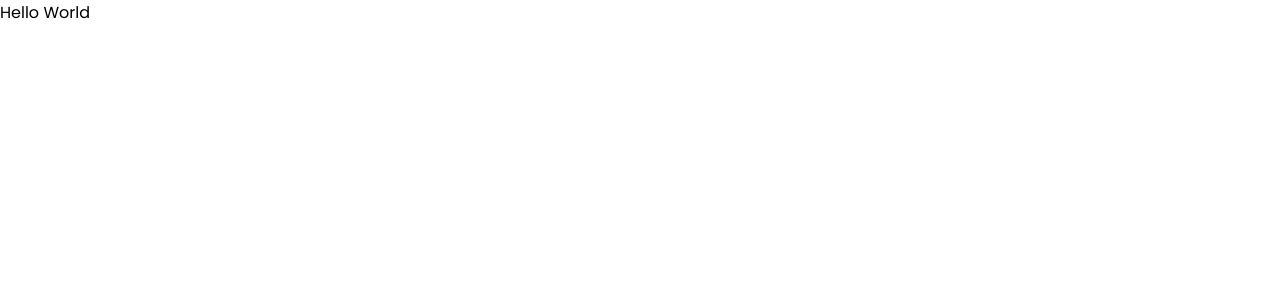
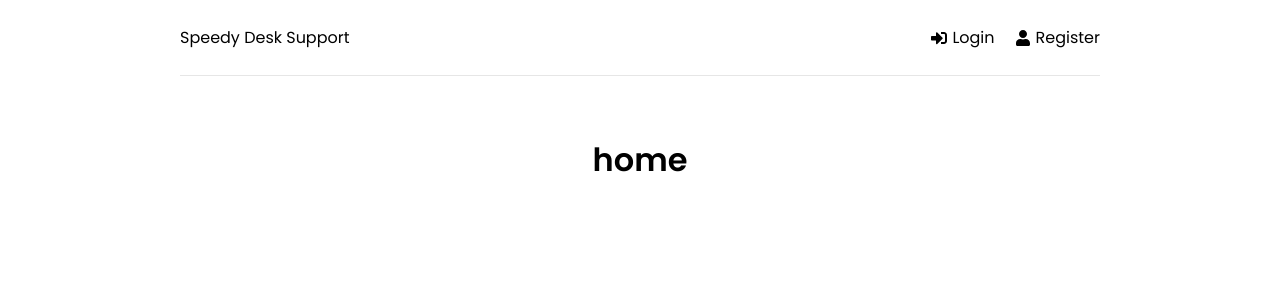
Before and after one commit to luispellizzon/speedy-support-ticket-app, a React (Create React App) app in the folder frontend/: page / in a window 1280 px wide. Shown: the top 300 px of the page. Built offline with nearby package versions, Linux system fonts and the light colour scheme.

Commit message:
First Pages created: Home, Login, Register & Header with navigation to Login or Register. Sign Out will show when we implement login user, so it will appear when user is logged in

```diff
--- a/frontend/src/App.js
+++ b/frontend/src/App.js
@@ -1,5 +1,24 @@
+import { BrowserRouter as Router, Routes, Route } from "react-router-dom";
+import Header from "./components/Header";
+import Home from "./pages/Home";
+import Login from "./pages/Login";
+import Register from "./pages/Register";
+
 function App() {
-  return <div className="">Hello World</div>;
+  return (
+    <>
+      <Router>
+        <div className="container">
+          <Header />
+          <Routes>
+            <Route path="/" element={<Home />} />
+            <Route path="/login" element={<Login />} />
+            <Route path="/register" element={<Register />} />
+          </Routes>
+        </div>
+      </Router>
+    </>
+  );
 }
 
 export default App;
--- /dev/null
+++ b/frontend/src/components/Header.js
@@ -0,0 +1,34 @@
+import { FaSignInAlt, FaSignOutAlt, FaUser } from "react-icons/fa";
+import { Link } from "react-router-dom";
+
+function Header() {
+  return (
+    <header className="header">
+      <div className="logo">
+        <Link to="/">Speedy Desk Support</Link>
+      </div>
+      <ul>
+        <li>
+          <Link to="/login">
+            <FaSignInAlt />
+            Login
+          </Link>
+        </li>
+        <li>
+          <Link to="/register">
+            <FaUser />
+            Register
+          </Link>
+        </li>
+        {/* Sign Out link when user is sign in TODO-- */}
+        {/* <li>
+          <Link to="/login">
+            <FaSignInAlt />
+          </Link>
+        </li> */}
+      </ul>
+    </header>
+  );
+}
+
+export default Header;
--- a/frontend/src/pages/Home.js
+++ b/frontend/src/pages/Home.js
@@ -1,7 +1,11 @@
 import React from "react";
 
 function Home() {
-  return <div>Home</div>;
+  return (
+    <div>
+      <h1>home</h1>
+    </div>
+  );
 }
 
 export default Home;
--- a/frontend/src/pages/Login.js
+++ b/frontend/src/pages/Login.js
@@ -1,7 +1,11 @@
 import React from "react";
 
 function Login() {
-  return <div>Login</div>;
+  return (
+    <div>
+      <h1>Login</h1>
+    </div>
+  );
 }
 
 export default Login;
--- a/frontend/src/pages/Register.js
+++ b/frontend/src/pages/Register.js
@@ -1,7 +1,11 @@
 import React from "react";
 
 function Register() {
-  return <div>Register</div>;
+  return (
+    <div>
+      <h1>Register</h1>
+    </div>
+  );
 }
 
 export default Register;
```
